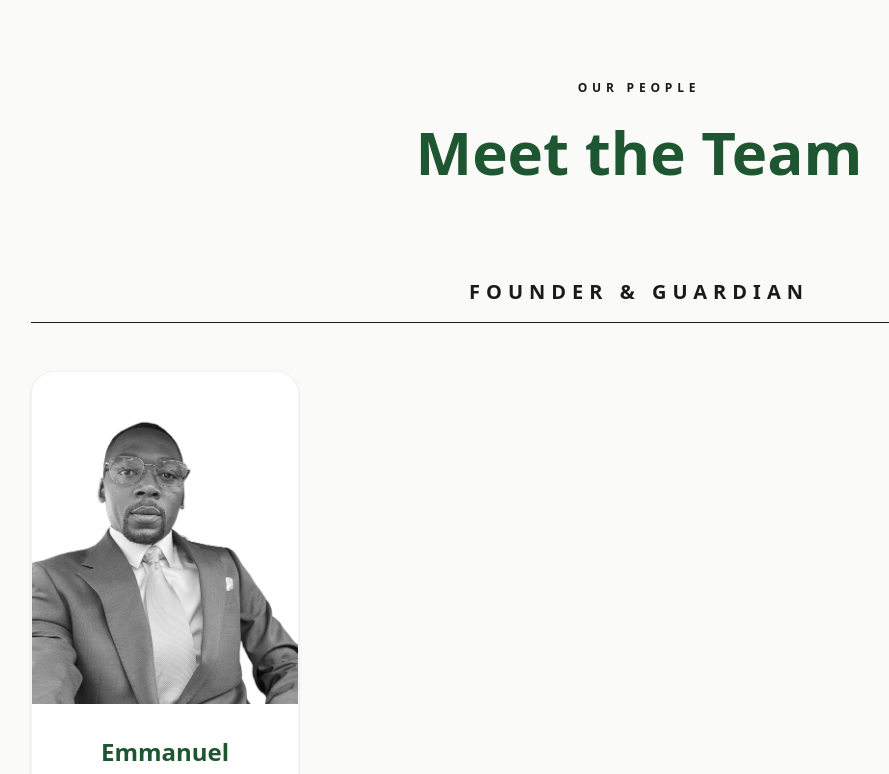
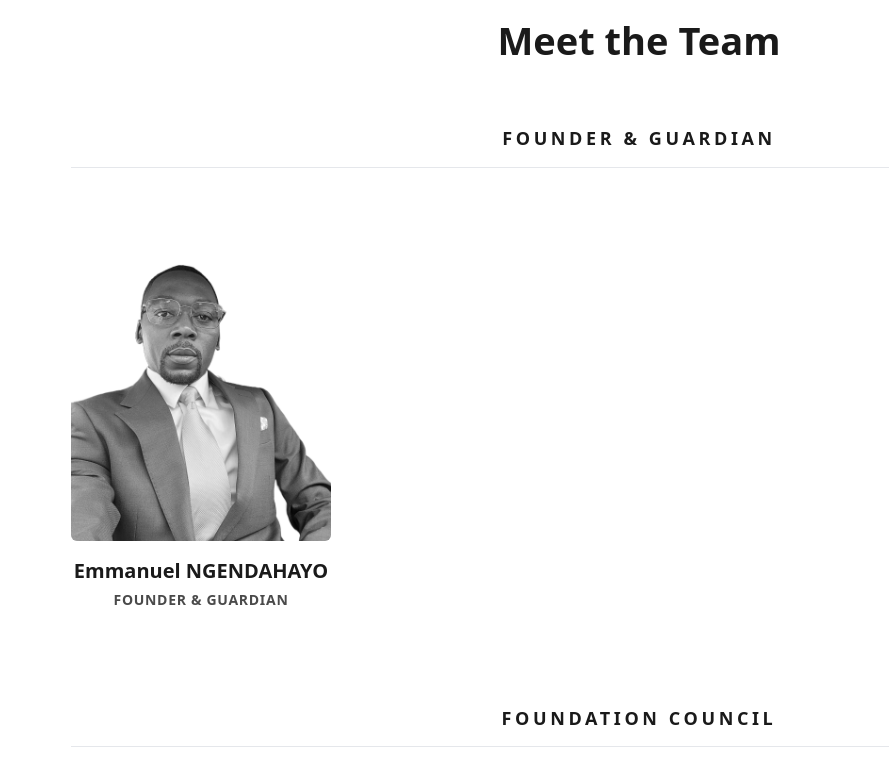
Before and after one commit to Smiley2507/emmanuel-foundation-website, a Next.js app: page /en/about in a window 1280 px wide. Shown: the part 3060-3834 px from the top of the page, without its empty margins (1-890 px from the left). Built offline with nearby package versions, Linux system fonts and the light colour scheme.

Commit message:
style(team): apply grayscale hover filter to photos

```diff
--- a/src/components/about/TeamSection.tsx
+++ b/src/components/about/TeamSection.tsx
@@ -57,20 +57,20 @@ const organGroups = [
 
 export function TeamSection() {
     return (
-        <section className="py-48 bg-[#FAFAF8]">
-            <div className="max-w-7xl mx-auto px-4 sm:px-6 lg:px-8">
-                <div className="text-center mb-24">
-                    <span className="text-xs font-sans font-bold uppercase tracking-[0.4em] text-secondary">Our People</span>
-                    <h2 className="text-5xl md:text-6xl font-heading font-black text-primary mt-6">Meet the Team</h2>
+        <section className="py-[96px] bg-[var(--color-bg-white)]">
+            <div className="max-w-[1200px] mx-auto px-4 sm:px-6 lg:px-8">
+                <div className="text-center mb-[64px]">
+                    <span className="overline-label">Our People</span>
+                    <h2 className="h2 text-[var(--color-text-primary)] mt-2">Meet the Team</h2>
                 </div>
 
-                <div className="space-y-24">
+                <div className="space-y-[96px]">
                     {organGroups.map((group) => (
                         <div key={group.organ}>
-                            <h3 className="text-center text-xl font-sans font-bold uppercase tracking-[0.3em] text-secondary mb-12 border-b border-secondary/20 pb-4">
+                            <h3 className="text-center text-[18px] font-sans font-bold uppercase tracking-[0.2em] text-[var(--color-text-primary)] mb-[48px] border-b border-gray-200 pb-[16px]">
                                 {group.organ}
                             </h3>
-                            <div className="grid grid-cols-1 md:grid-cols-2 lg:grid-cols-4 gap-12 justify-center">
+                            <div className="grid grid-cols-1 sm:grid-cols-2 md:grid-cols-3 lg:grid-cols-4 gap-[32px] justify-center">
                                 {group.members.map((member, index) => (
                                     <motion.div
                                         key={member.name}
@@ -78,22 +78,18 @@ export function TeamSection() {
                                         whileInView={{ y: 0, opacity: 1 }}
                                         transition={{ duration: 0.6, delay: index * 0.1 }}
                                         viewport={{ once: true }}
-                                        className="group bg-white rounded-3xl overflow-hidden shadow-sm hover:shadow-2xl transition-all duration-500 border border-gray-100"
+                                        className="group flex flex-col items-center"
                                     >
-                                        <div className="aspect-[4/5] overflow-hidden relative">
+                                        <div className="w-full aspect-[4/5] overflow-hidden rounded-[6px] mb-[16px]">
                                             <img
                                                 src={member.image}
                                                 alt={member.name}
-                                                className="w-full h-full object-cover transition-transform duration-700 group-hover:scale-110 grayscale group-hover:grayscale-0"
+                                                className="w-full h-full object-cover transition-all duration-700 grayscale hover:grayscale-0 hover:scale-[1.03]"
                                             />
-                                            <div className="absolute inset-x-0 bottom-0 bg-gradient-to-t from-primary/90 to-transparent p-8 translate-y-full group-hover:translate-y-0 transition-transform duration-500">
-                                                <p className="text-white font-sans text-sm font-medium">
-                                                </p>
-                                            </div>
                                         </div>
-                                        <div className="p-8 text-center bg-white relative z-10">
-                                            <h3 className="text-2xl font-heading font-black text-primary mb-2">{member.name}</h3>
-                                            <p className="text-sm font-sans font-bold uppercase tracking-widest text-secondary">{member.role}</p>
+                                        <div className="text-center w-full">
+                                            <h3 className="h4 text-[var(--color-text-primary)] mb-[4px]">{member.name}</h3>
+                                            <p className="body-small text-[var(--color-text-secondary)] font-bold uppercase tracking-wider">{member.role}</p>
                                         </div>
                                     </motion.div>
                                 ))}
```
